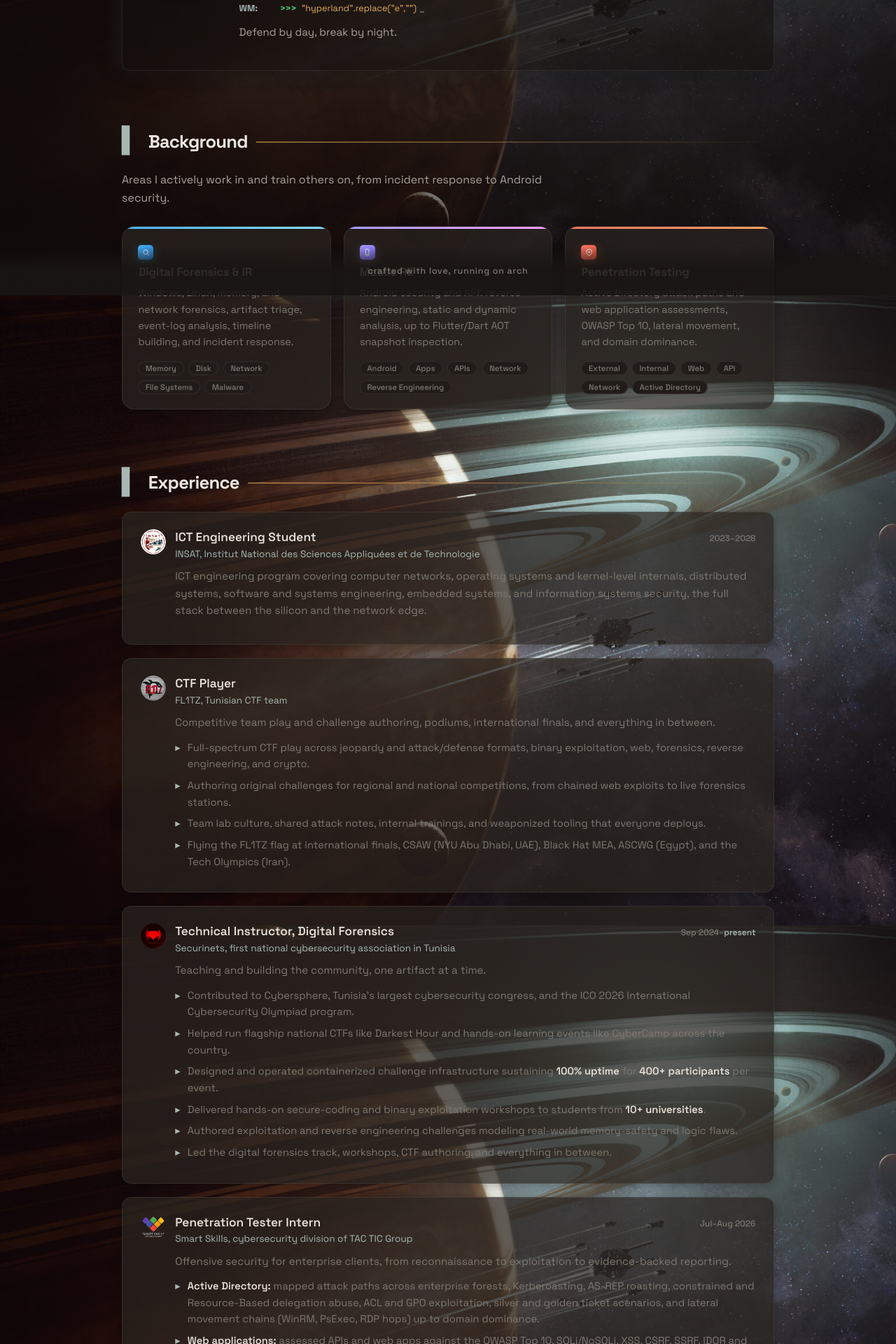
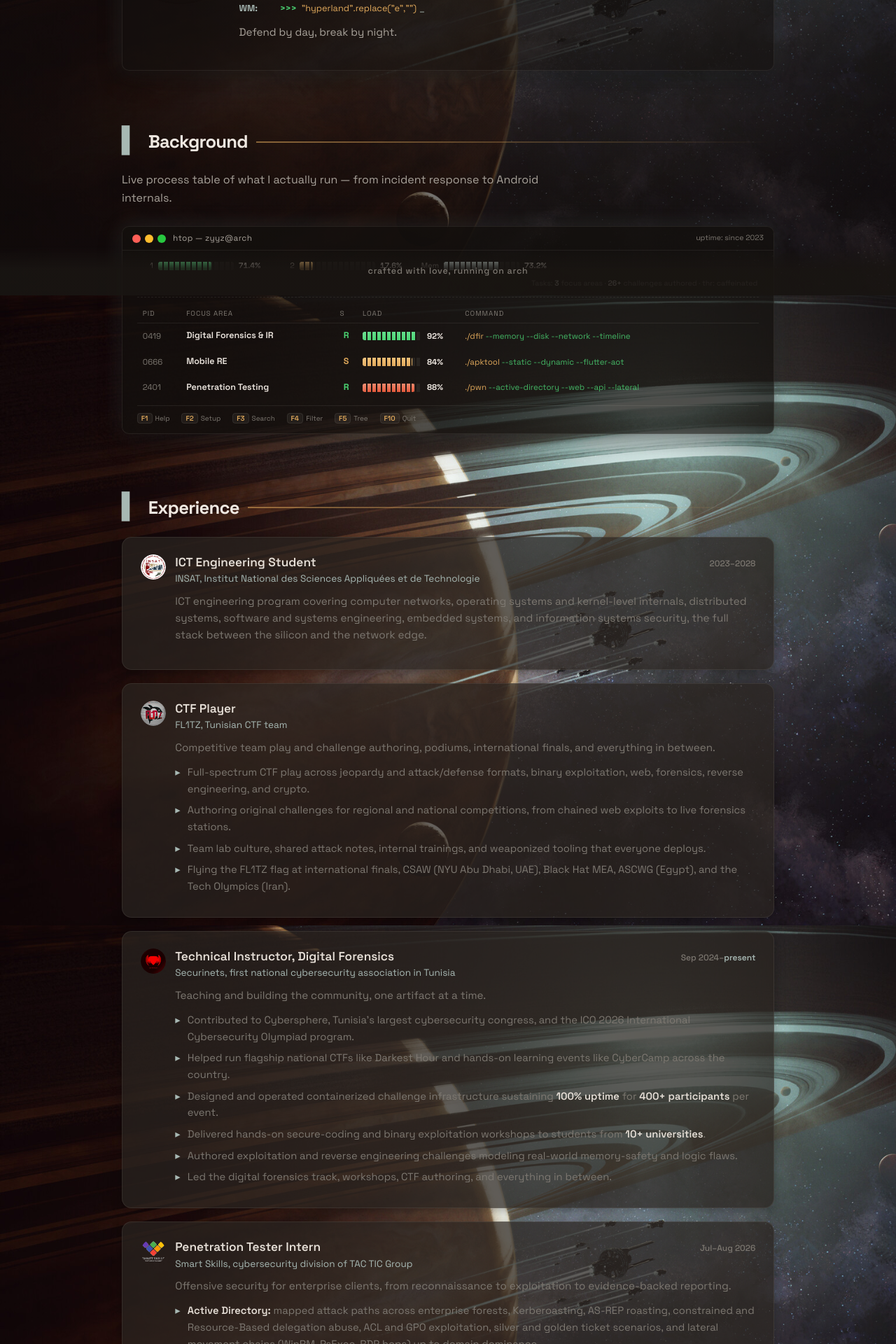
Before and after one commit to 0xZyyz/0xZyyz.github.io, a Jekyll site: the page built from index.html, in a window 1280 px wide. Shown: the part 478-2398 px from the top of the page at 70% size. Built offline with Jekyll 4.4.1, drawn with Linux system fonts in a browser that asks for light colours.

Commit message:
Rebuild Background section as htop dashboard
- Process table rows per focus area: PID/state/segmented load bars/command
  flags, animated fill + count-up on scroll into view
- Live-fluctuating core meters, Mem bar, uptime titlebar, F-key footer
- Reduced motion: static bars; mobile collapses to stacked row layout

```diff
--- a/index.html
+++ b/index.html
@@ -40,44 +40,55 @@ image: /assets/icons/og.png
 
   <section id="arsenal" class="section">
     <h2 class="section__title">Background</h2>
-    <p class="section__lede">Areas I actively work in and train others on, from incident response to Android security.</p>
-    <div class="arsenal">
-      <article class="arsenal-card arsenal-card--blue">
-        <span class="arsenal-card__icon" aria-hidden="true">
-          <svg viewBox="0 0 24 24" fill="none" stroke="currentColor" stroke-width="2" stroke-linecap="round" stroke-linejoin="round">
-            <circle cx="11" cy="11" r="7"></circle><line x1="21" y1="21" x2="16.65" y2="16.65"></line>
-          </svg>
-        </span>
-        <h3>Digital Forensics &amp; IR</h3>
-        <p>Windows, Linux, memory, and network forensics, artifact triage, event-log analysis, timeline building, and incident response.</p>
-        <ul class="arsenal-card__tags">
-          <li>Memory</li><li>Disk</li><li>Network</li><li>File Systems</li><li>Malware</li>
-        </ul>
-      </article>
-      <article class="arsenal-card arsenal-card--violet">
-        <span class="arsenal-card__icon" aria-hidden="true">
-          <svg viewBox="0 0 24 24" fill="none" stroke="currentColor" stroke-width="2" stroke-linecap="round" stroke-linejoin="round">
-            <rect x="7" y="2" width="10" height="20" rx="2"></rect><line x1="11" y1="18" x2="13" y2="18"></line>
-          </svg>
-        </span>
-        <h3>Mobile RE</h3>
-        <p>Android security and APK reverse engineering, static and dynamic analysis, up to Flutter/Dart AOT snapshot inspection.</p>
-        <ul class="arsenal-card__tags">
-          <li>Android</li><li>Apps</li><li>APIs</li><li>Network</li><li>Reverse Engineering</li>
-        </ul>
-      </article>
-      <article class="arsenal-card arsenal-card--coral">
-        <span class="arsenal-card__icon" aria-hidden="true">
-          <svg viewBox="0 0 24 24" fill="none" stroke="currentColor" stroke-width="2" stroke-linecap="round" stroke-linejoin="round">
-            <path d="M12 22s8-3.5 8-10V5l-8-3-8 3v7c0 6.5 8 10 8 10z"></path><circle cx="12" cy="11" r="2.5"></circle>
-          </svg>
-        </span>
-        <h3>Penetration Testing</h3>
-        <p>Active Directory attack paths and web application assessments, OWASP Top 10, lateral movement, and domain dominance.</p>
-        <ul class="arsenal-card__tags">
-          <li>External</li><li>Internal</li><li>Web</li><li>API</li><li>Network</li><li>Active Directory</li>
-        </ul>
-      </article>
+    <p class="section__lede">Live process table of what I actually run — from incident response to Android internals.</p>
+
+    <div class="htop" aria-label="Focus areas, presented as an htop process table">
+      <div class="htop-titlebar" aria-hidden="true">
+        <span class="nf-dots"><i class="nf-dot nf-dot--close"></i><i class="nf-dot nf-dot--minimize"></i><i class="nf-dot nf-dot--maximize"></i></span>
+        <span class="htop-title">htop — zyyz@arch</span>
+        <span class="htop-uptime">uptime: since 2023</span>
+      </div>
+
+      <div class="htop-meters" aria-hidden="true">
+        <span class="htop-meter"><span class="htop-meter__key">1</span><span class="htop-bar"><span class="htop-fill htop-fill--green" data-live style="width:37%"></span></span><span class="htop-meter__val">37.0%</span></span>
+        <span class="htop-meter"><span class="htop-meter__key">2</span><span class="htop-bar"><span class="htop-fill htop-fill--gold" data-live style="width:54%"></span></span><span class="htop-meter__val">54.0%</span></span>
+        <span class="htop-meter"><span class="htop-meter__key">Mem</span><span class="htop-bar"><span class="htop-fill htop-fill--accent" style="width:73%"></span></span><span class="htop-meter__val">73.2%</span></span>
+        <span class="htop-tasks">Tasks: <b>3</b> focus areas · <b>26+</b> challenges authored · thr: caffeinated</span>
+      </div>
+
+      <div class="htop-table">
+        <div class="htop-row htop-row--head" aria-hidden="true">
+          <span>PID</span><span>FOCUS AREA</span><span>S</span><span>LOAD</span><span>COMMAND</span>
+        </div>
+
+        <div class="htop-row">
+          <span class="htop-pid">0419</span>
+          <span class="htop-name">Digital Forensics &amp; IR</span>
+          <span class="htop-state htop-state--r" title="running">R</span>
+          <span class="htop-cpu"><span class="htop-cpu__track"><span class="htop-fill htop-fill--green" data-fill="92" style="width:92%"></span></span><b class="htop-cpu__val"><span data-count="92">92</span>%</b></span>
+          <span class="htop-cmd"><em>./dfir</em> <i>--memory</i> <i>--disk</i> <i>--network</i> <i>--timeline</i></span>
+        </div>
+
+        <div class="htop-row">
+          <span class="htop-pid">0666</span>
+          <span class="htop-name">Mobile RE</span>
+          <span class="htop-state htop-state--s" title="sleeping">S</span>
+          <span class="htop-cpu"><span class="htop-cpu__track"><span class="htop-fill htop-fill--gold" data-fill="84" style="width:84%"></span></span><b class="htop-cpu__val"><span data-count="84">84</span>%</b></span>
+          <span class="htop-cmd"><em>./apktool</em> <i>--static</i> <i>--dynamic</i> <i>--flutter-aot</i></span>
+        </div>
+
+        <div class="htop-row">
+          <span class="htop-pid">2401</span>
+          <span class="htop-name">Penetration Testing</span>
+          <span class="htop-state htop-state--r" title="running">R</span>
+          <span class="htop-cpu"><span class="htop-cpu__track"><span class="htop-fill htop-fill--coral" data-fill="88" style="width:88%"></span></span><b class="htop-cpu__val"><span data-count="88">88</span>%</b></span>
+          <span class="htop-cmd"><em>./pwn</em> <i>--active-directory</i> <i>--web</i> <i>--api</i> <i>--lateral</i></span>
+        </div>
+      </div>
+
+      <div class="htop-footer" aria-hidden="true">
+        <span><b>F1</b>Help</span><span><b>F2</b>Setup</span><span><b>F3</b>Search</span><span><b>F4</b>Filter</span><span><b>F5</b>Tree</span><span><b>F10</b>Quit</span>
+      </div>
     </div>
   </section>
 
@@ -230,6 +241,48 @@ image: /assets/icons/og.png
 
 </main>
 
+<script>
+  (function () {
+    var htop = document.querySelector('.htop');
+    if (!htop) return;
+    var reduce = window.matchMedia && window.matchMedia('(prefers-reduced-motion: reduce)').matches;
+    var fills = Array.prototype.slice.call(htop.querySelectorAll('[data-fill]'));
+    var counts = Array.prototype.slice.call(htop.querySelectorAll('[data-count]'));
+    var live = Array.prototype.slice.call(htop.querySelectorAll('[data-live]'));
+
+    if (!reduce) {
+      fills.forEach(function (f) { f.style.width = '0%'; });
+
+      var io = new IntersectionObserver(function (entries) {
+        entries.forEach(function (entry) {
+          if (!entry.isIntersecting) return;
+          io.disconnect();
+          requestAnimationFrame(function () {
+            fills.forEach(function (f) { f.style.width = f.getAttribute('data-fill') + '%'; });
+          });
+          var t0 = performance.now();
+          var targets = counts.map(function (c) { return parseInt(c.getAttribute('data-count'), 10); });
+          (function step(now) {
+            var p = Math.min(1, (now - t0) / 950);
+            counts.forEach(function (c, i) { c.textContent = Math.round(targets[i] * p); });
+            if (p < 1) requestAnimationFrame(step);
+          })(t0);
+        });
+      }, { threshold: 0.35 });
+      io.observe(htop);
+
+      setInterval(function () {
+        live.forEach(function (bar) {
+          var v = 14 + Math.random() * 62;
+          bar.style.width = v.toFixed(0) + '%';
+          var val = bar.closest('.htop-meter').querySelector('.htop-meter__val');
+          if (val) val.textContent = v.toFixed(1) + '%';
+        });
+      }, 1300);
+    }
+  })();
+</script>
+
 <aside class="social-dock" aria-label="Social and contact links">
     <a href="https://github.com/Zyyz2" class="nf-social-btn" data-kind="github" target="_blank" rel="noopener" aria-label="GitHub">
       <svg viewBox="0 0 24 24" fill="currentColor" stroke="none"><path d="M12 0C5.374 0 0 5.373 0 12c0 5.302 3.438 9.8 8.207 11.387.599.111.793-.261.793-.577v-2.234c-3.338.726-4.033-1.416-4.033-1.416-.546-1.387-1.333-1.756-1.333-1.756-1.089-.745.083-.729.083-.729 1.205.084 1.839 1.237 1.839 1.237 1.07 1.834 2.807 1.304 3.492.997.107-.775.418-1.305.762-1.604-2.665-.305-5.467-1.334-5.467-5.931 0-1.311.469-2.381 1.236-3.221-.124-.303-.535-1.524.117-3.176 0 0 1.008-.322 3.301 1.23A11.509 11.509 0 0 1 12 5.803c1.02.005 2.047.138 3.006.404 2.291-1.552 3.297-1.23 3.297-1.23.653 1.653.242 2.874.118 3.176.77.84 1.235 1.911 1.235 3.221 0 4.609-2.807 5.624-5.479 5.921.43.372.823 1.102.823 2.222v3.293c0 .319.192.694.801.576C20.566 21.797 24 17.3 24 12c0-6.627-5.373-12-12-12z"/></svg>
--- a/style.css
+++ b/style.css
@@ -686,85 +686,195 @@ body { padding-top: 42px; }
 
 .section__lede { margin: 0 0 1.75rem; color: var(--text-secondary); max-width: 60ch; }
 
-/* ---- arsenal ---- */
-.arsenal {
-  display: grid;
-  grid-template-columns: repeat(auto-fit, minmax(250px, 1fr));
-  gap: 1.1rem;
+/* ---- background (htop dashboard) ---- */
+.htop {
+  background: rgba(20, 17, 15, 0.72);
+  border: 1px solid var(--line);
+  border-radius: var(--window-radius);
+  backdrop-filter: blur(24px) saturate(160%);
+  -webkit-backdrop-filter: blur(24px) saturate(160%);
+  box-shadow: var(--shadow-lg), 0 0 32px var(--accent-dim);
+  padding: 0 1.3rem 0.85rem;
+  font-family: var(--mono);
 }
 
-.arsenal-card {
-  position: relative;
-  overflow: hidden;
-  background: var(--panel);
-  border: 1px solid var(--line);
-  border-radius: 18px;
-  padding: 1.5rem 1.4rem 1.3rem;
-  box-shadow: var(--shadow);
-  backdrop-filter: blur(8px);
-  -webkit-backdrop-filter: blur(8px);
-  transition: transform 0.2s ease, box-shadow 0.2s ease, border-color 0.2s ease;
+.htop-titlebar {
+  display: flex;
+  align-items: center;
+  gap: 10px;
+  height: 34px;
+  margin: 0 -1.3rem;
+  padding: 0 14px;
+  border-bottom: 1px solid var(--line);
 }
 
-.arsenal-card::before {
+.htop-title {
+  font-size: 0.74rem;
+  color: var(--text-secondary);
+  letter-spacing: 0.03em;
+}
+
+.htop-uptime { margin-left: auto; font-size: 0.66rem; color: var(--muted); }
+
+.htop-meters {
+  display: flex;
+  flex-wrap: wrap;
+  align-items: center;
+  gap: 0.55rem 1.5rem;
+  padding: 0.8rem 2px 0.65rem;
+}
+
+.htop-meter {
+  display: inline-flex;
+  align-items: center;
+  gap: 7px;
+  font-size: 0.68rem;
+  color: var(--text-secondary);
+}
+
+.htop-meter__key { min-width: 3ch; text-align: right; }
+
+.htop-bar {
+  position: relative;
+  display: inline-block;
+  width: 108px;
+  height: 12px;
+  background: rgba(239, 232, 225, 0.06);
+  border-radius: 2px;
+  overflow: hidden;
+  -webkit-mask-image: repeating-linear-gradient(90deg, #000 0 6px, transparent 6px 8px);
+  mask-image: repeating-linear-gradient(90deg, #000 0 6px, transparent 6px 8px);
+}
+
+.htop-fill {
+  position: absolute;
+  inset: 0 auto 0 0;
+  display: block;
+  border-radius: 2px;
+  transition: width 0.9s cubic-bezier(0.22, 1, 0.36, 1);
+}
+
+.htop-fill--green  { background: linear-gradient(180deg, #63dd8b, var(--terminal-green)); }
+.htop-fill--gold   { background: linear-gradient(180deg, #f0c078, var(--gold)); }
+.htop-fill--coral  { background: linear-gradient(180deg, #f08a6d, #e2583b); }
+.htop-fill--accent { background: linear-gradient(180deg, var(--accent-hover), var(--accent)); }
+
+.htop-meter__val {
+  min-width: 5ch;
+  font-size: 0.68rem;
+  font-weight: 600;
+  color: var(--text);
+  font-variant-numeric: tabular-nums;
+}
+
+.htop-tasks { margin-left: auto; font-size: 0.66rem; color: var(--muted); }
+.htop-tasks b { color: var(--text); font-weight: 600; }
+
+.htop-table { border-top: 1px dashed var(--line); padding-top: 0.4rem; }
+
+.htop-row {
+  display: grid;
+  grid-template-columns: 48px minmax(140px, 205px) 18px 132px 1fr;
+  gap: 0.9rem;
+  align-items: center;
+  padding: 0.52rem 8px;
+  border-radius: 6px;
+  font-size: 0.78rem;
+  transition: background 0.15s ease;
+}
+
+.htop-row:hover { background: rgba(167, 184, 179, 0.055); }
+
+.htop-row--head {
+  color: var(--muted);
+  font-size: 0.62rem;
+  letter-spacing: 0.09em;
+  border-bottom: 1px solid var(--line);
+  border-radius: 0;
+  padding-bottom: 0.32rem;
+  user-select: none;
+}
+
+.htop-pid { color: var(--muted); font-size: 0.72rem; }
+
+.htop-name {
+  color: var(--text-heading);
+  font-weight: 600;
+  white-space: nowrap;
+  overflow: hidden;
+  text-overflow: ellipsis;
+}
+
+.htop-state { font-weight: 700; text-align: center; }
+.htop-state--r { color: var(--terminal-green); }
+.htop-state--s { color: var(--gold); }
+
+.htop-cpu {
+  display: flex;
+  align-items: center;
+  gap: 8px;
+  font-variant-numeric: tabular-nums;
+}
+
+.htop-cpu__track {
+  position: relative;
+  display: block;
+  width: 84px;
+  height: 12px;
+  background: rgba(239, 232, 225, 0.07);
+  border-radius: 2px;
+  overflow: hidden;
+  -webkit-mask-image: repeating-linear-gradient(90deg, #000 0 5px, transparent 5px 7px);
+  mask-image: repeating-linear-gradient(90deg, #000 0 5px, transparent 5px 7px);
+}
+
+.htop-fill::after {
   content: '';
   position: absolute;
-  inset: 0 0 auto 0;
-  height: 3px;
-  border-radius: 18px 18px 0 0;
+  inset: 0;
+  background: linear-gradient(90deg, transparent, rgba(255, 255, 255, 0.22), transparent);
+  transform: translateX(-101%);
+  animation: htop-shine 2.8s ease-in-out infinite;
 }
 
-.arsenal-card--blue::before { background: linear-gradient(90deg, #49b1f5, #7ee0f5); }
-.arsenal-card--violet::before { background: linear-gradient(90deg, #a49cfd, #f49cfd); }
-.arsenal-card--coral::before { background: linear-gradient(90deg, #f47466, #f6a15c); }
-
-.arsenal-card:hover {
-  transform: translateY(-4px);
-  box-shadow: var(--shadow-lg);
-  border-color: transparent;
-  box-shadow: 0 8px 32px rgba(0, 0, 0, 0.4), 0 0 24px var(--card-glow, rgba(137, 180, 250, 0.18));
+@keyframes htop-shine {
+  0%, 55% { transform: translateX(-101%); }
+  100%    { transform: translateX(101%); }
 }
 
-.arsenal-card--blue   { --card-glow: rgba(73, 177, 245, 0.28); }
-.arsenal-card--violet { --card-glow: rgba(164, 156, 253, 0.28); }
-.arsenal-card--coral  { --card-glow: rgba(244, 116, 102, 0.28); }
+.htop-cpu__val { font-size: 0.72rem; font-weight: 700; color: var(--text-heading); }
 
-.arsenal-card__icon {
-  display: inline-flex;
-  width: 1.35rem;
-  height: 1.35rem;
-  align-items: center;
-  justify-content: center;
-  border-radius: 5px;
-  color: #fff;
-  margin-bottom: 0.45rem;
+.htop-cmd {
+  font-size: 0.72rem;
+  color: var(--muted);
+  white-space: nowrap;
+  overflow: hidden;
+  text-overflow: ellipsis;
 }
 
-.arsenal-card__icon svg { width: 0.7rem; height: 0.7rem; }
+.htop-cmd em { font-style: normal; color: var(--gold); }
+.htop-cmd i { font-style: normal; color: var(--terminal-green); opacity: 0.85; }
 
-.arsenal-card--blue .arsenal-card__icon { background: linear-gradient(135deg, #49b1f5, #2a7fd4); box-shadow: 0 6px 16px rgba(73, 177, 245, 0.35); }
-.arsenal-card--violet .arsenal-card__icon { background: linear-gradient(135deg, #a49cfd, #7c6cf0); box-shadow: 0 6px 16px rgba(164, 156, 253, 0.35); }
-.arsenal-card--coral .arsenal-card__icon { background: linear-gradient(135deg, #f47466, #e2583b); box-shadow: 0 6px 16px rgba(244, 116, 102, 0.35); }
-
-.arsenal-card h3 { margin: 0 0 0.5rem; font: 600 1.02rem var(--mono); }
-.arsenal-card > p { margin: 0 0 1rem; color: var(--muted); font-size: 0.9rem; }
-
-.arsenal-card__tags {
-  list-style: none;
-  margin: 0;
-  padding: 0;
+.htop-footer {
   display: flex;
   flex-wrap: wrap;
-  gap: 0.4rem;
+  gap: 0.35rem 1.05rem;
+  margin-top: 0.45rem;
+  padding-top: 0.6rem;
+  border-top: 1px solid var(--line);
+  font-size: 0.62rem;
+  color: var(--muted);
+  user-select: none;
 }
 
-.arsenal-card__tags li {
-  padding: 0.14rem 0.6rem;
-  border-radius: 999px;
-  font: 500 0.7rem var(--mono);
-  color: var(--muted);
+.htop-footer b {
+  color: var(--gold);
+  font-weight: 600;
+  background: rgba(239, 232, 225, 0.06);
   border: 1px solid var(--line);
-  background: var(--panel-solid);
+  border-radius: 4px;
+  padding: 0 5px;
+  margin-right: 4px;
 }
 
 /* ---- experience ---- */
@@ -1339,6 +1449,25 @@ body { padding-top: 42px; }
   .note { padding: 1.75rem 1.25rem; margin: 2rem 0 1.5rem; }
   .footer { flex-direction: column; }
 
+  .htop { padding: 0 0.9rem 0.75rem; }
+  .htop-titlebar { margin: 0 -0.9rem; }
+  .htop-meters { gap: 0.45rem 0.9rem; }
+  .htop-tasks { flex-basis: 100%; margin-left: 0; }
+  .htop-row {
+    grid-template-columns: 1fr auto;
+    grid-template-areas:
+      "name state"
+      "cpu cpu"
+      "cmd cmd";
+    row-gap: 0.3rem;
+  }
+  .htop-pid, .htop-row--head { display: none; }
+  .htop-name { grid-area: name; }
+  .htop-state { grid-area: state; }
+  .htop-cpu { grid-area: cpu; }
+  .htop-cpu__track { flex: 1; width: auto; }
+  .htop-cmd { grid-area: cmd; white-space: normal; }
+
   .blog-row { grid-template-columns: 1fr; gap: 0.35rem; padding: 1.15rem 1.2rem; }
   .blog-row__date { padding-top: 0; order: -1; }
   .blog-row__arrow { display: none; }
@@ -1366,7 +1495,7 @@ body { padding-top: 42px; }
 
 @media (prefers-reduced-motion: reduce) {
   html { scroll-behavior: auto; }
-  .arsenal-card, .post-preview, .exp, .nf-social-btn, .blog-row, .chip { transition: none; }
+  .post-preview, .exp, .nf-social-btn, .blog-row, .chip { transition: none; }
   .nf-cmd::after { animation: none; }
   .nf-cava i { animation: none; height: 14px; }
   .social-dock { animation: none; transform: translate(0, 0); }
@@ -1374,4 +1503,6 @@ body { padding-top: 42px; }
   .marquee { overflow-x: auto; padding-bottom: 0.5rem; }
   .marquee__track { animation: none; }
   .marquee__group { display: none; }
+  .htop-fill { transition: none; }
+  .htop-fill::after { animation: none; display: none; }
 }
```
